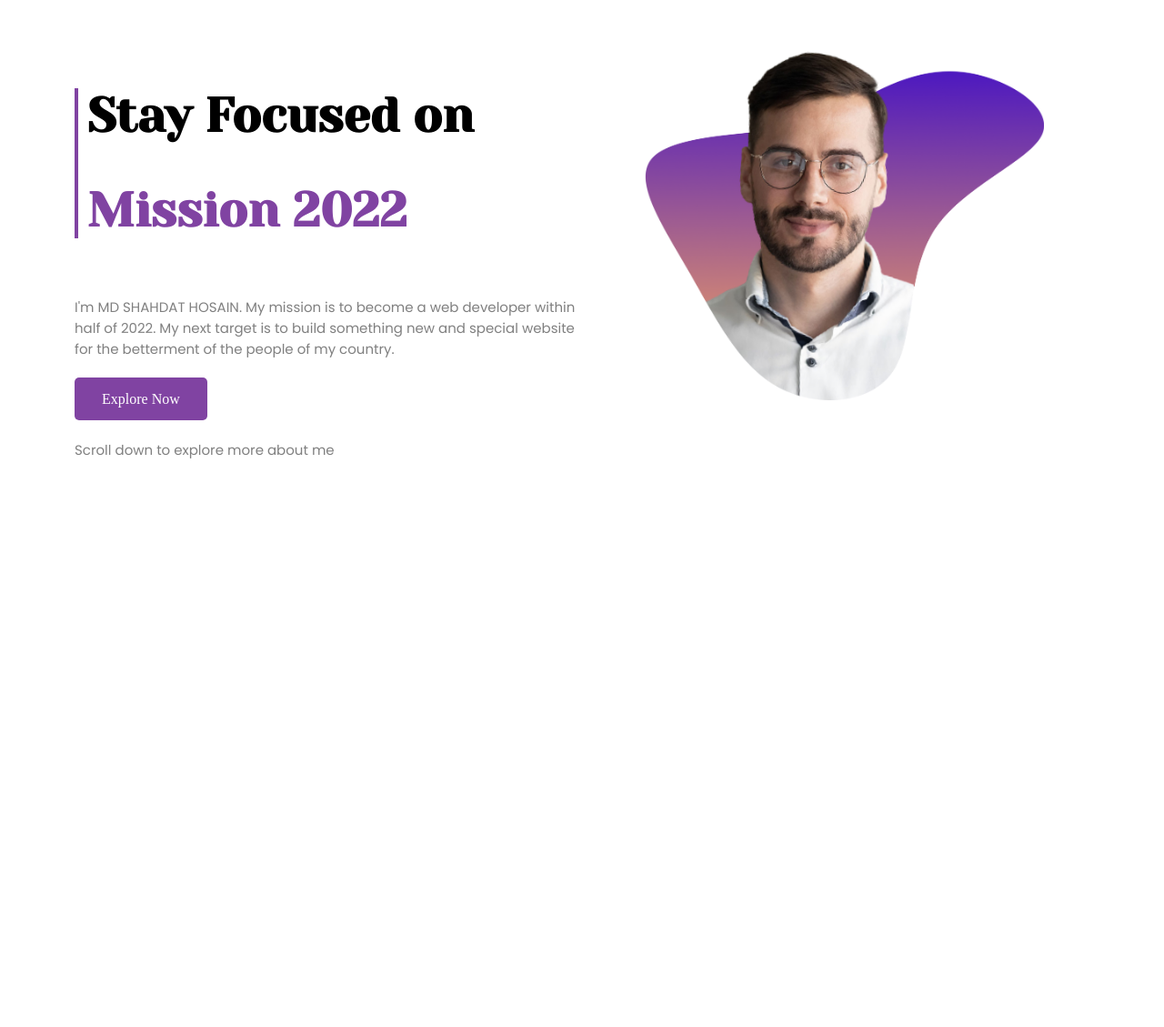
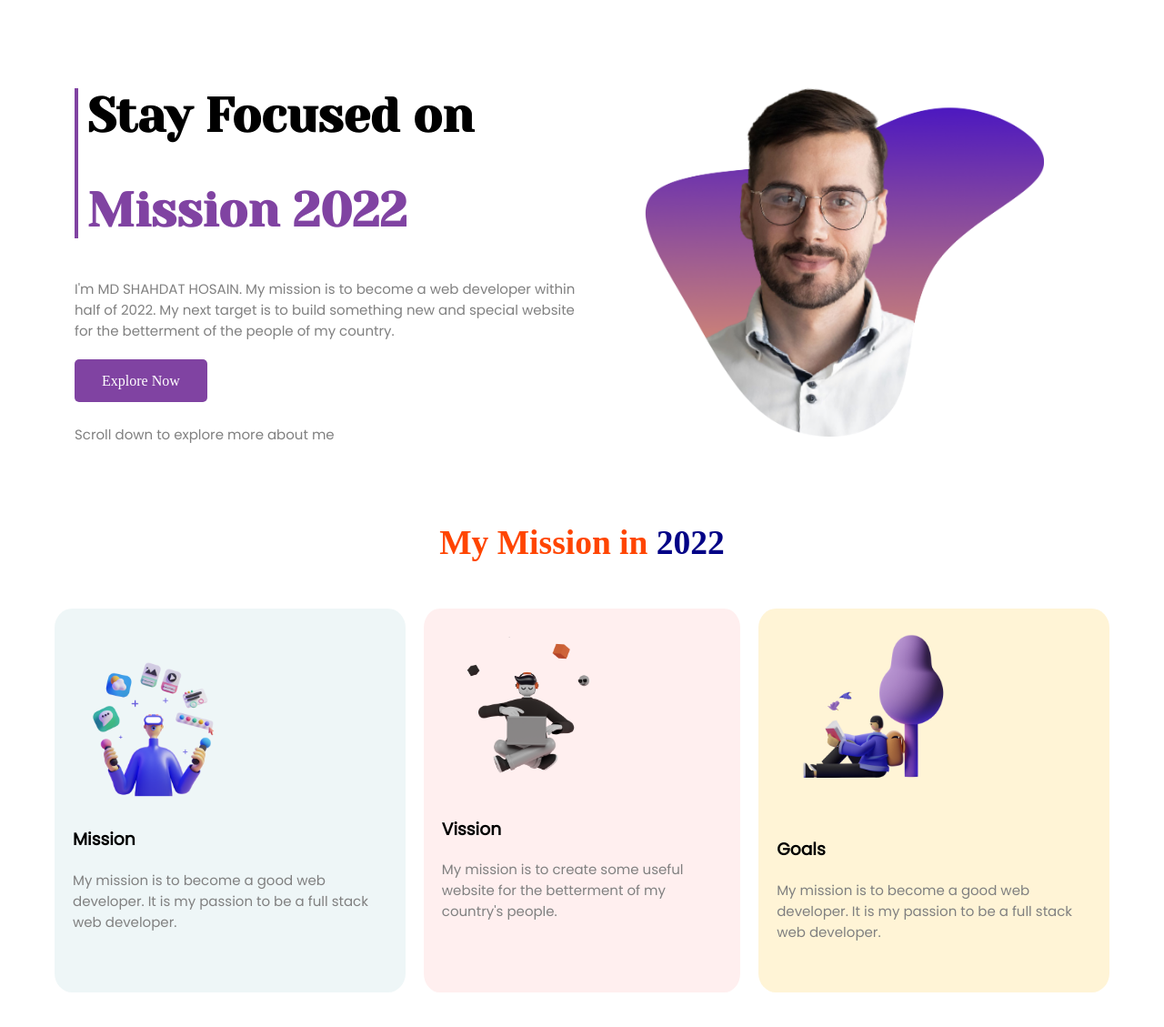
Before and after one commit to shahdat-sajib/assignment-1, a plain HTML site: page index.html in a window 1280 px wide. Shown: the part 37-1166 px from the top of the page at 91% size. Before the commit the page ends 800 px from the top, so only its background shows below. Drawn offline with Linux system fonts and the light colour scheme.

Commit message:
mission part added

```diff
--- a/index.html
+++ b/index.html
@@ -28,12 +28,45 @@
                 of my country.
             </p>
             <a target="_blank" class="color-btn" href="https://www.linkedin.com/">Explore Now</a>
-            <p class="paragraph">Scroll down to explore more about me</p>
+            <p class="paragraph"><br>Scroll down to explore more about me</p>
         </div>
 
         <div class="half-side">
             <img src="./images/person/person-5.png" alt="">
         </div>
     </section>
+
+    <section class="second-section">
+        <div class="heading">
+            <h1> <span class="blue-text">My Mission in</span> <span class="orange-text">2022</span></h1>
+        </div>
+
+        <div class="mission-part">
+            <div class="card1">
+                <img class="card-img" src="./images/illustrators/illustrator-1.png" alt="">
+                <h3 class="h3-text">Mission</h3>
+                <p class="paragraph">My mission is to become a good web developer. It is my passion
+                    to be a full stack web developer.
+                </p>
+            </div>
+
+            <div class="card2">
+                <img class="card-img" src="./images/illustrators/illustrator-2.png" alt="">
+                <h3 class="h3-text">Vission</h3>
+                <p class="paragraph">My mission is to create
+                    some useful website for the betterment of
+                    my country's people.
+                </p>
+            </div>
+
+            <div class="card3">
+                <img class="card-img" src="./images/illustrators/illustrator-3.png" alt="">
+                <h3 class="h3-text">Goals</h3>
+                <p class="paragraph">My mission is to become a good web developer. It is my passion
+                    to be a full stack web developer.
+                </p>
+            </div>
+        </div>
+    </section>
 </body>
 </html>
--- a/style.css
+++ b/style.css
@@ -20,8 +20,10 @@ padding: 40px 20px;
     border-radius: 5px;
 }
 
-section{
+.first-section{
     display: flex;
+    align-items: center;
+    padding-bottom: 20px;
 }
 
 .half-side{
@@ -45,9 +47,53 @@ section{
 }
 
 .paragraph{
-    padding-top: 20px;
     padding-bottom: 20px;
     font-size: 15px;
     color: grey;
     font-family: 'Poppins', sans-serif;
 }
+
+.blue-text{
+    color: orangered;
+}
+
+.orange-text{
+    color: rgb(2, 2, 134);
+}
+
+.heading{
+    text-align: center;
+    font-size: 25px;
+}
+
+.mission-part{
+    display: flex;
+    padding: 20px 40px;
+}
+.h3-text{
+    font-family: 'Poppins', sans-serif;
+}
+
+.card-img{
+    width: 60%;
+}
+
+.card1{
+    background-color: #EEF6F7;
+    border-radius: 5%;
+    padding: 20px;
+    margin-right: 20px;
+}
+
+.card2{
+    background-color: #FFEFEF;
+    border-radius: 5%;
+    padding: 20px;
+    margin-right: 20px;
+}
+
+.card3{
+    background-color: #FFF4D6;
+    border-radius: 5%;
+    padding: 20px;
+}
```
